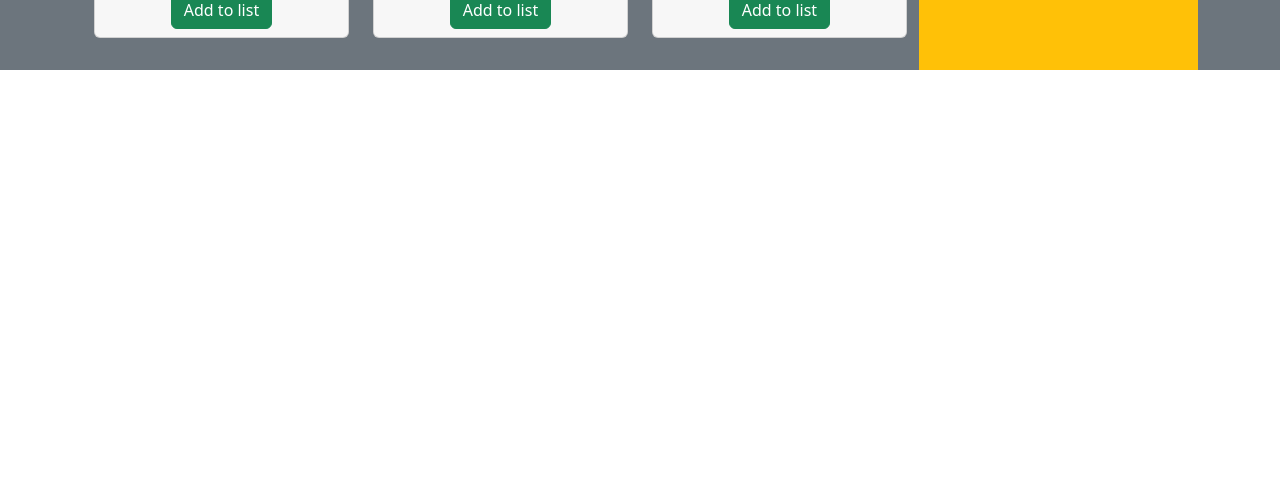
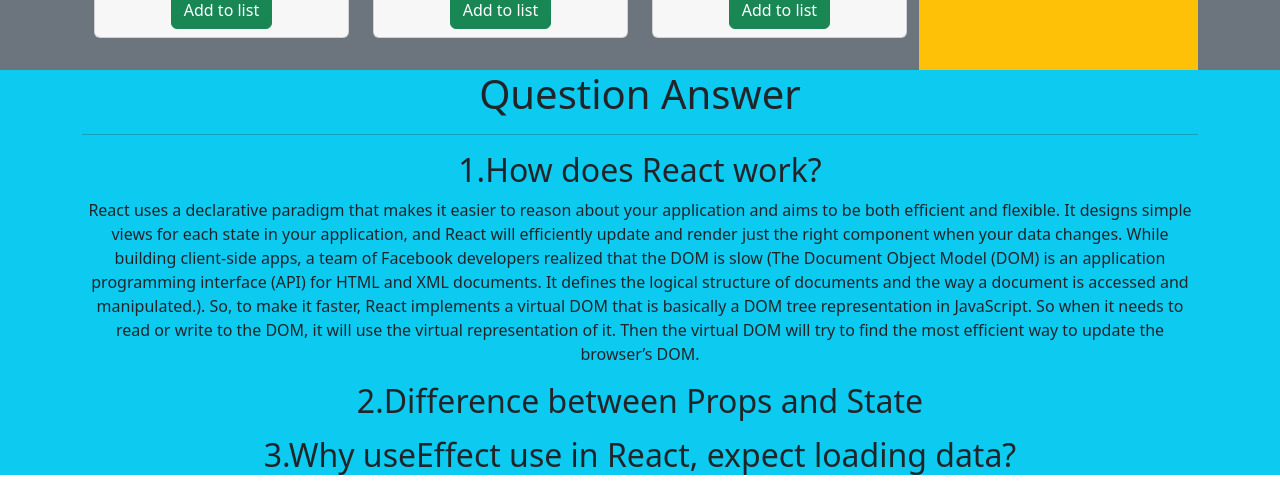
Before and after one commit to Mohammad-Musfiqur-Rahman/react-gym-assignment, a React (Create React App) app: page / in a window 1280 px wide. Shown: the part 1095-1583 px from the top of the page. Before the commit the page ends 1165 px from the top, so only its background shows below. Built offline with nearby package versions, Linux system fonts and the light colour scheme.

Commit message:
one answer done

```diff
--- a/src/App.js
+++ b/src/App.js
@@ -1,27 +1,14 @@
-// import logo from './logo.svg';
 import './App.css';
 import 'bootstrap/dist/css/bootstrap.min.css';
 import Header from './Component/Header/Header';
 import Main from './Component/Main/Main';
+import Qustions from './Component/Qustions/Qustions';
 function App() {
   return (
     <div className="App">
       <Header></Header>
       <Main></Main>
-      {/* <header className="App-header">
-        <img src={logo} className="App-logo" alt="logo" />
-        <p className='fs-1 text-danger'>
-          Edit <code>src/App.js</code> and save to reload.
-        </p>
-        <a
-          className="App-link"
-          href="https://reactjs.org"
-          target="_blank"
-          rel="noopener noreferrer"
-        >
-          Learn React
-        </a>
-      </header> */}
+      <Qustions></Qustions>
     </div>
   );
 }
--- a/src/Component/Qustions/Qustions.js
+++ b/src/Component/Qustions/Qustions.js
@@ -2,7 +2,27 @@
 
 const Qustions = () => {
     return (
-        <div>
+        <div className='bg-info'>
+            <div className="container">
+            <h1>Question Answer</h1>
+            <hr />
+            <div className="className">
+                <h2>1.How does React work?</h2>
+                <p>React uses a declarative paradigm that makes it easier to reason about your application and aims to be both efficient and flexible. It designs simple views for each state in your application, and React will efficiently update and render just the right component when your data changes.
+                While building client-side apps, a team of Facebook developers realized that the DOM is slow (The Document Object Model (DOM) is an application programming interface (API) for HTML and XML documents. It defines the logical structure of documents and the way a document is accessed and manipulated.). So, to make it faster, React implements a virtual DOM that is basically a DOM tree representation in JavaScript. So when it needs to read or write to the DOM, it will use the virtual representation of it. Then the virtual DOM will try to find the most efficient way to update the browser’s DOM.
+                </p>
+            </div>
+            <div className="className">
+                <h2>2.Difference between Props and State </h2>
+                <p></p>
+            </div>
+            <div className="className">
+                <h2>3.Why useEffect use in React, expect loading data? </h2>
+                <p></p>
+            </div>
+            </div>
+
+
 
         </div>
     );
```
